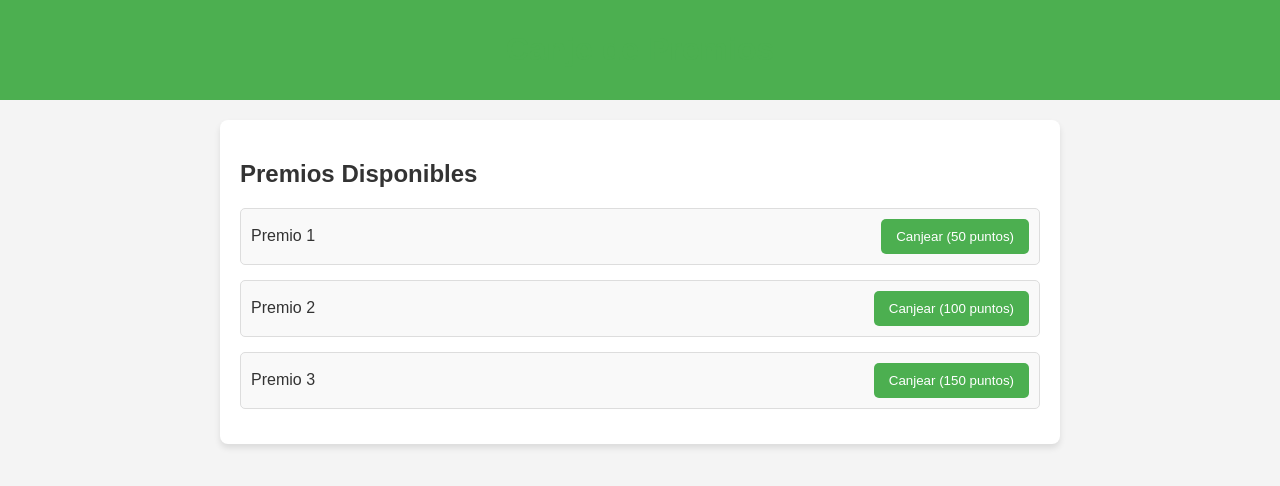
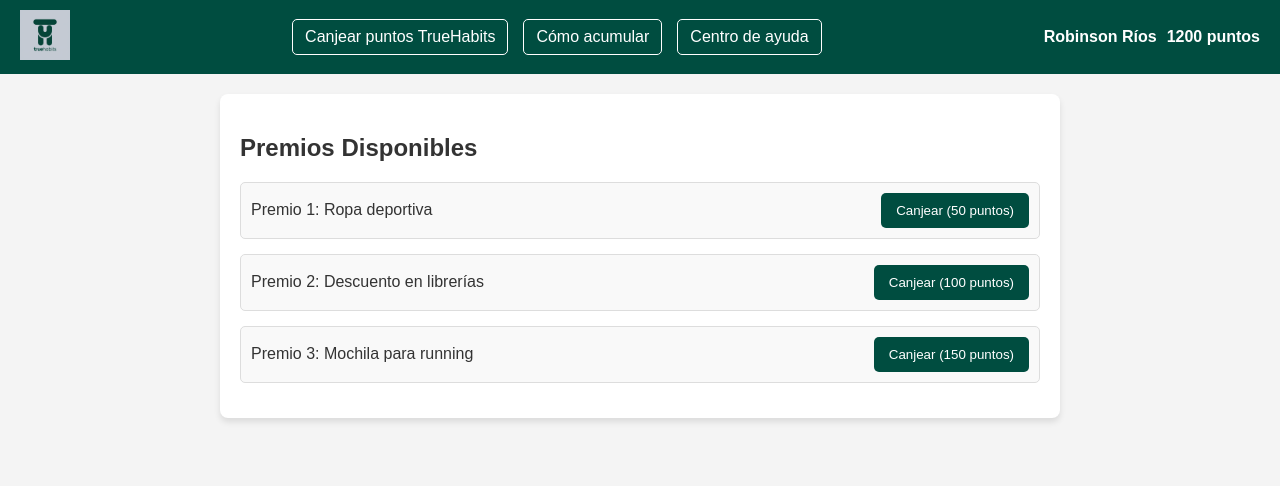
Before and after one commit to RobinsonRiosV/web-premios, a plain HTML site: page index.html in a window 1280 px wide. Drawn offline with Linux system fonts and the light colour scheme.

Commit message:
Update index.html

```diff
--- a/index.html
+++ b/index.html
@@ -3,7 +3,7 @@
 <head>
   <meta charset="UTF-8">
   <meta name="viewport" content="width=device-width, initial-scale=1.0">
-  <title>Canje de Premios</title>
+  <title>Canje de Premios - TrueHabits</title>
   <style>
     body {
       font-family: Arial, sans-serif;
@@ -13,10 +13,38 @@
       color: #333;
     }
     header {
-      background-color: #4CAF50;
+      background-color: #004d40;
       color: white;
       padding: 10px 20px;
-      text-align: center;
+      display: flex;
+      align-items: center;
+      justify-content: space-between;
+    }
+    header img {
+      height: 50px;
+    }
+    .nav-buttons {
+      display: flex;
+      gap: 15px;
+    }
+    .nav-buttons a {
+      color: white;
+      text-decoration: none;
+      padding: 8px 12px;
+      border: 1px solid white;
+      border-radius: 5px;
+    }
+    .nav-buttons a:hover {
+      background-color: white;
+      color: #004d40;
+    }
+    .user-info {
+      display: flex;
+      align-items: center;
+      gap: 10px;
+    }
+    .user-info span {
+      font-weight: bold;
     }
     main {
       padding: 20px;
@@ -31,7 +59,7 @@
     }
     h1 {
       text-align: center;
-      color: #4CAF50;
+      color: #004d40;
     }
     .prize {
       display: flex;
@@ -44,7 +72,7 @@
       background-color: #f9f9f9;
     }
     .prize button {
-      background-color: #4CAF50;
+      background-color: #004d40;
       color: white;
       border: none;
       padding: 10px 15px;
@@ -52,27 +80,38 @@
       cursor: pointer;
     }
     .prize button:hover {
-      background-color: #45a049;
+      background-color: #00332e;
     }
   </style>
 </head>
 <body>
   <header>
-    <h1>Canje de Premios</h1>
+    <div class="logo">
+      <img src="Logo2.png" alt="TrueHabits Logo">
+    </div>
+    <div class="nav-buttons">
+      <a href="#">Canjear puntos TrueHabits</a>
+      <a href="#">Cómo acumular</a>
+      <a href="#">Centro de ayuda</a>
+    </div>
+    <div class="user-info">
+      <span>Robinson Ríos</span>
+      <span>1200 puntos</span>
+    </div>
   </header>
   <main>
     <div class="container">
       <h2>Premios Disponibles</h2>
       <div class="prize">
-        <span>Premio 1</span>
+        <span>Premio 1: Ropa deportiva</span>
         <button>Canjear (50 puntos)</button>
       </div>
       <div class="prize">
-        <span>Premio 2</span>
+        <span>Premio 2: Descuento en librerías</span>
         <button>Canjear (100 puntos)</button>
       </div>
       <div class="prize">
-        <span>Premio 3</span>
+        <span>Premio 3: Mochila para running</span>
         <button>Canjear (150 puntos)</button>
       </div>
     </div>
```
